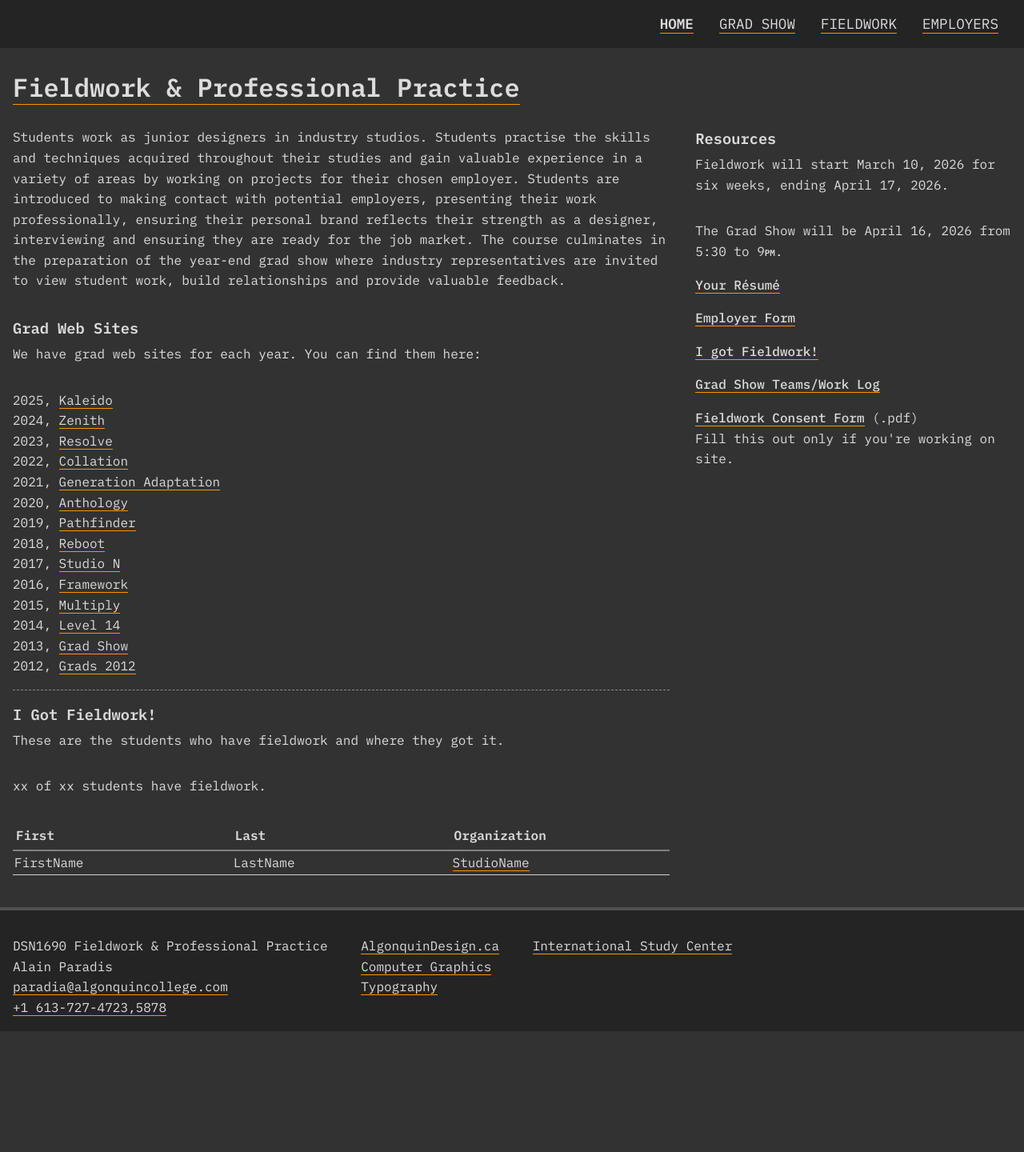
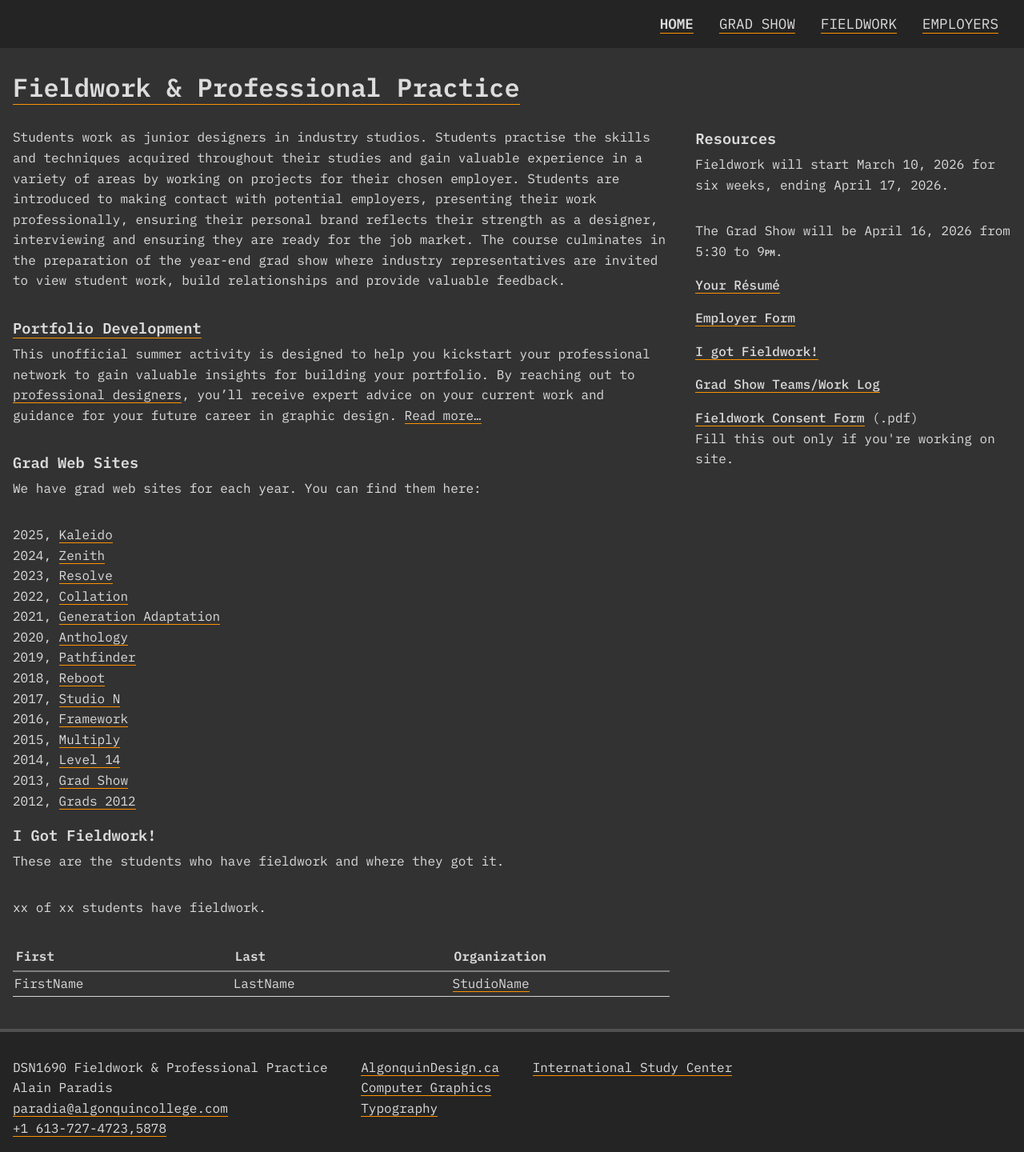
Before and after one commit to AlainParadis/wil, a Jekyll site: the page built from index.md, in a window 1280 px wide. Shown: the whole page at 80% size. Built offline with Jekyll 4.4.1, drawn with Linux system fonts in a browser that asks for light colours; before the commit the page ends 1289 px from its top, so only the background shows below that.

Commit message:
add intro paragraph on front page

```diff
--- a/index.md
+++ b/index.md
@@ -4,6 +4,10 @@ title:
 ---
 
 {{ site.data.course-info.course-description }}
+
+### [Portfolio Development](portfolio-development.html)
+
+This unofficial summer activity is designed to help you kickstart your professional network to gain valuable insights for building your portfolio. By reaching out to [professional designers](employers.html), you'll receive expert advice on your current work and guidance for your future career in graphic design. [Read more…](portfolio-development.html)
 
 ### Grad Web Sites
 
@@ -24,8 +28,6 @@ We have grad web sites for each year. You can find them here:
 2013, [Grad Show](https://2013.grads.algonquindesign.ca)
 2012, [Grads 2012](https://2012.grads.algonquindesign.ca)
 
-----
-
 ### I Got Fieldwork!
 
 These are the students who have fieldwork and where they got it.
```
